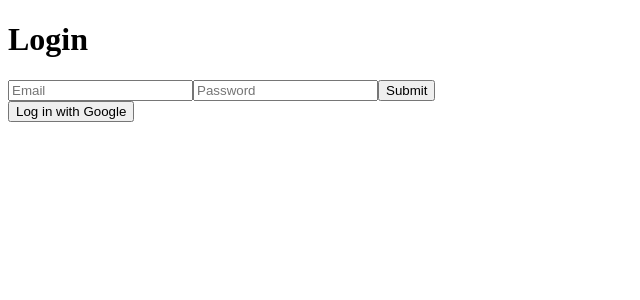
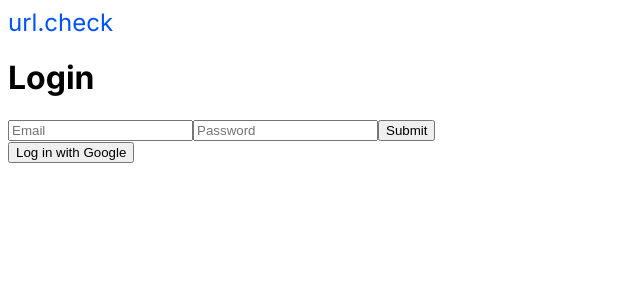
Before and after one commit to upsurge0/url-check-client, a React (Create React App) app: page /login in a window 1280 px wide. Shown: the top 300 px of the page, without its empty margins (0-640 px from the left). Built offline with nearby package versions, Linux system fonts and the light colour scheme; no server answers.

Commit message:
Imported Inter Google font

```diff
--- a/public/index.html
+++ b/public/index.html
@@ -2,28 +2,15 @@
 <html lang="en">
   <head>
     <meta charset="utf-8" />
-    <link rel="icon" href="%PUBLIC_URL%/favicon.ico" />
     <meta name="viewport" content="width=device-width, initial-scale=1" />
     <meta name="theme-color" content="#000000" />
     <meta
       name="description"
       content="Web site created using create-react-app"
     />
-    <link rel="apple-touch-icon" href="%PUBLIC_URL%/logo192.png" />
-    <!--
-      manifest.json provides metadata used when your web app is installed on a
-      user's mobile device or desktop. See https://developers.google.com/web/fundamentals/web-app-manifest/
-    -->
-    <link rel="manifest" href="%PUBLIC_URL%/manifest.json" />
-    <!--
-      Notice the use of %PUBLIC_URL% in the tags above.
-      It will be replaced with the URL of the `public` folder during the build.
-      Only files inside the `public` folder can be referenced from the HTML.
-
-      Unlike "/favicon.ico" or "favicon.ico", "%PUBLIC_URL%/favicon.ico" will
-      work correctly both with client-side routing and a non-root public URL.
-      Learn how to configure a non-root public URL by running `npm run build`.
-    -->
+    <link rel="preconnect" href="https://fonts.googleapis.com">
+    <link rel="preconnect" href="https://fonts.gstatic.com" crossorigin>
+    <link href="https://fonts.googleapis.com/css2?family=Inter:wght@100;200;300;400;500;600;700;800;900&display=swap" rel="stylesheet">
     <title>React App</title>
   </head>
   <body>
--- /dev/null
+++ b/src/App.css
@@ -0,0 +1,3 @@
+body {
+    font-family: "Inter", sans-serif;
+}
--- a/src/App.js
+++ b/src/App.js
@@ -1,6 +1,7 @@
 import React, { useContext } from "react";
 import { BrowserRouter, Route, Routes } from "react-router-dom";
 import { AuthContext } from "./context/AuthContext";
+import "./App.css";
 import Dashboard from "./pages/dashboard/Dashboard";
 import Home from "./pages/home/Home";
 import Login from "./pages/login/Login";
--- /dev/null
+++ b/src/components/logo/Logo.js
@@ -0,0 +1,8 @@
+const style = {
+    color: "#0052FF",
+    fontSize: "24px",
+};
+
+export default function Logo() {
+    return <div style={style}>url.check</div>;
+}
--- a/src/pages/login/Login.js
+++ b/src/pages/login/Login.js
@@ -3,6 +3,7 @@
 import { AuthContext } from "../../context/AuthContext";
 import { loginCall } from "../../apiCalls";
 import { useNavigate } from "react-router";
+import Logo from "../../components/logo/Logo";
 
 export default function Login() {
     const [email, setEmail] = useState("");
@@ -27,6 +28,7 @@
 
     return (
         <div>
+            <Logo />
             <h1>Login</h1>
             <form onSubmit={login}>
                 <input
```
Also changed, not shown: 1 other file (tests, documents, lock files or other folders).
